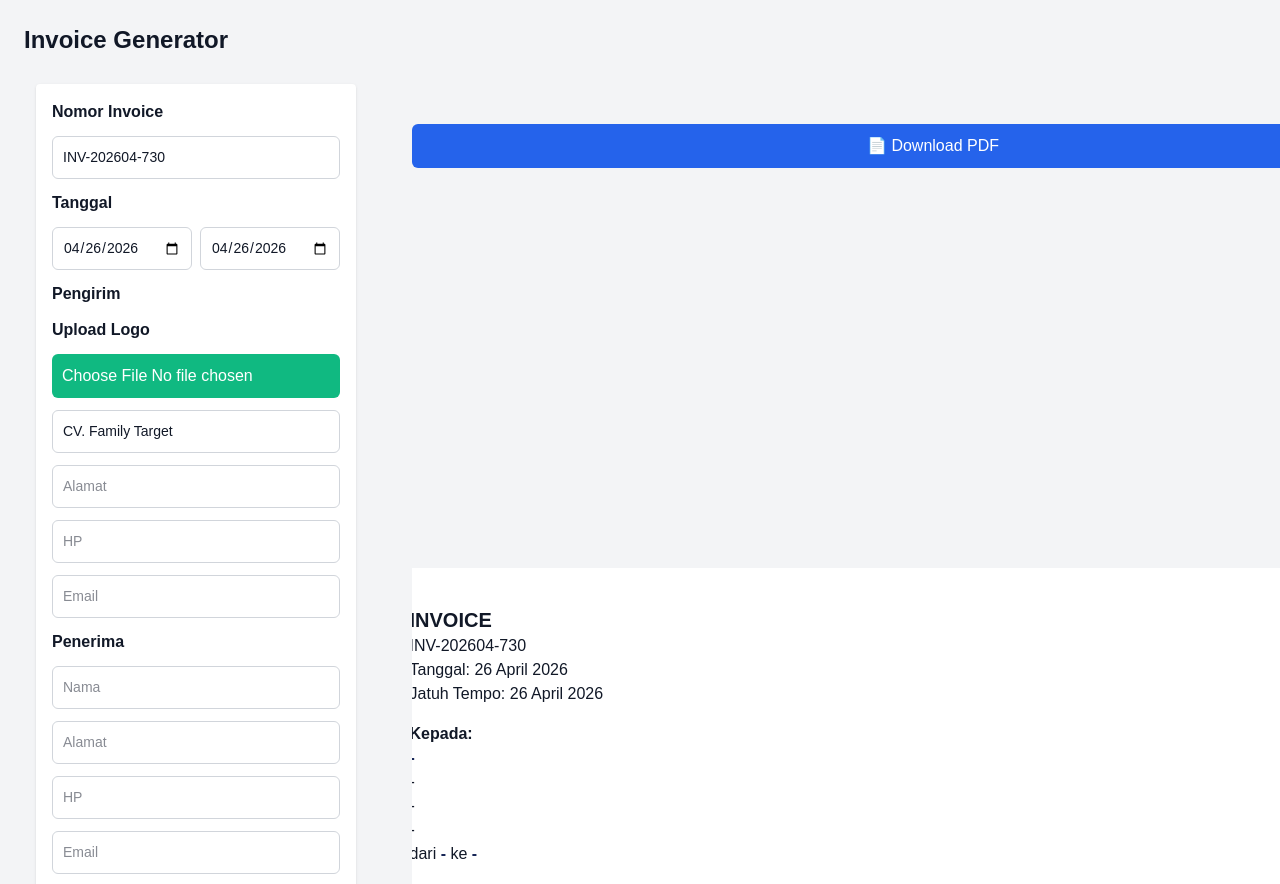
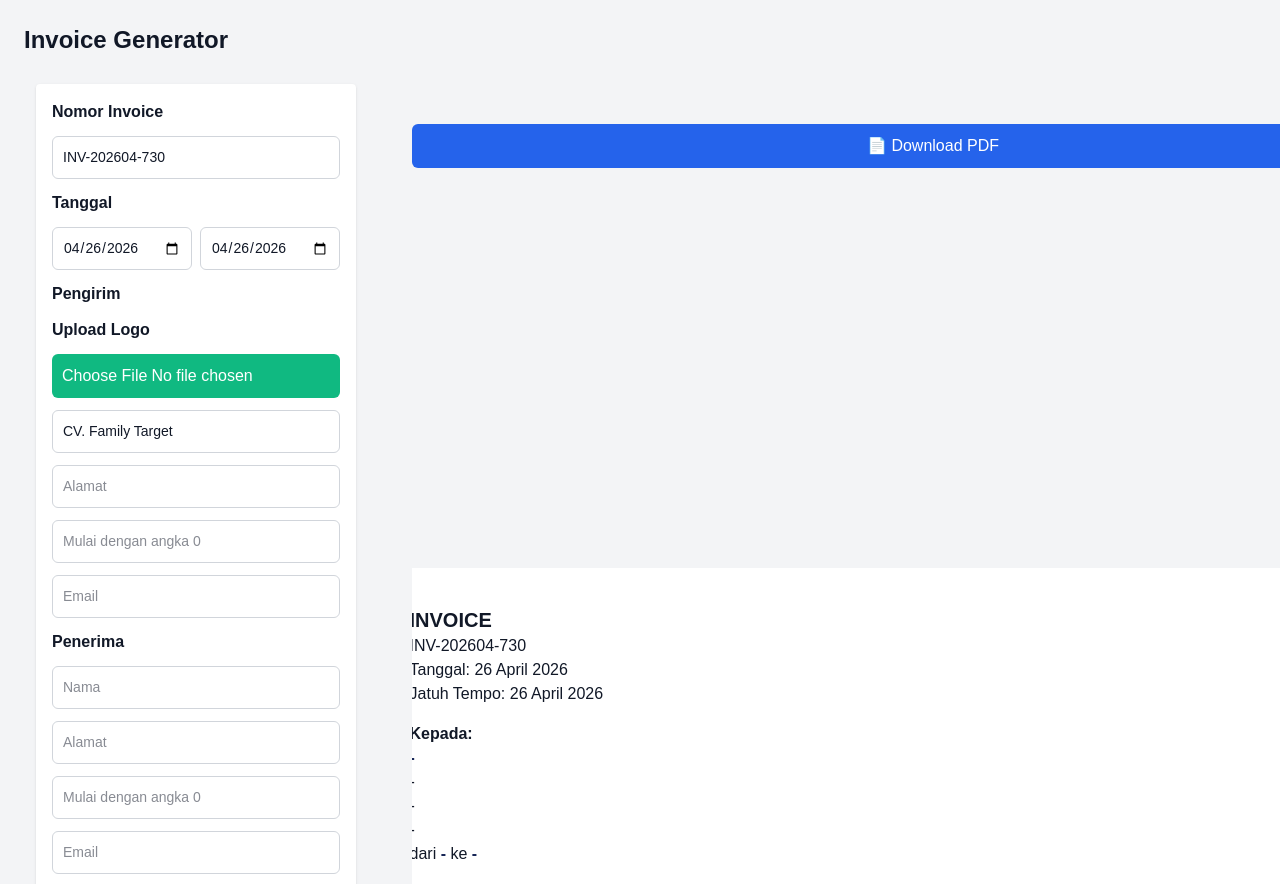
Before and after one commit to rahmatfantastik07/invoice-app, a Next.js app: page / in a window 1280 px wide. Shown: the top 884 px of the page. Built offline with nearby package versions, Linux system fonts and the light colour scheme.

Commit message:
Update InvoiceForm.tsx

```diff
--- a/app/components/InvoiceForm.tsx
+++ b/app/components/InvoiceForm.tsx
@@ -27,7 +27,7 @@ export default function InvoiceForm() {
     notes: "",
     signature: "",
     qris: "",
-    logo: "", // ✅ TAMBAHAN
+    logo: "",
   });
 
   useEffect(() => {
@@ -54,7 +54,6 @@ export default function InvoiceForm() {
     });
   };
 
-  // 🔥 SUPPORT LOGO JUGA
   const handleFile = (
     e: any,
     type: "signature" | "qris" | "logo"
@@ -72,7 +71,25 @@ export default function InvoiceForm() {
     reader.readAsDataURL(file);
   };
 
+  // 🔥 VALIDASI NOMOR HP
+  const handlePhone = (value: string, type: "from" | "to") => {
+    // hanya angka
+    if (!/^\d*$/.test(value)) return;
 
+    // max 12 digit
+    if (value.length > 12) return;
+
+    // harus mulai dari 0 (kalau sudah diisi)
+    if (value.length > 0 && !value.startsWith("0")) return;
+
+    setData({
+      ...data,
+      [type]: {
+        ...data[type],
+        phone: value,
+      },
+    });
+  };
 
   return (
     <div className="grid md:grid-cols-2 gap-6 max-w-350">
@@ -80,7 +97,6 @@ export default function InvoiceForm() {
       {/* ================= FORM ================= */}
       <div className="bg-white p-4 rounded shadow space-y-3">
 
-        {/* NOMOR */}
         <h2 className="font-bold">Nomor Invoice</h2>
         <input
           className="input"
@@ -90,7 +106,6 @@ export default function InvoiceForm() {
           }
         />
 
-        {/* TANGGAL */}
         <h2 className="font-bold">Tanggal</h2>
         <div className="flex gap-2">
           <input
@@ -111,10 +126,8 @@ export default function InvoiceForm() {
           />
         </div>
 
-        {/* PENGIRIM */}
         <h2 className="font-bold">Pengirim</h2>
 
-        {/* 🔥 UPLOAD LOGO */}
         <p className="font-semibold">Upload Logo</p>
         <input
           type="file" className="btn2"
@@ -142,16 +155,15 @@ export default function InvoiceForm() {
             })
           }
         />
+
+        {/* 🔥 VALIDASI HP PENGIRIM */}
         <input
           className="input"
-          placeholder="HP"
-          onChange={(e) =>
-            setData({
-              ...data,
-              from: { ...data.from, phone: e.target.value },
-            })
-          }
+          placeholder="Mulai dengan angka 0"
+          value={data.from.phone}
+          onChange={(e) => handlePhone(e.target.value, "from")}
         />
+
         <input
           className="input"
           placeholder="Email"
@@ -163,7 +175,6 @@ export default function InvoiceForm() {
           }
         />
 
-        {/* PENERIMA */}
         <h2 className="font-bold">Penerima</h2>
         <input
           className="input"
@@ -185,16 +196,15 @@ export default function InvoiceForm() {
             })
           }
         />
+
+        {/* 🔥 VALIDASI HP PENERIMA */}
         <input
           className="input"
-          placeholder="HP"
-          onChange={(e) =>
-            setData({
-              ...data,
-              to: { ...data.to, phone: e.target.value },
-            })
-          }
+          placeholder="Mulai dengan angka 0"
+          value={data.to.phone}
+          onChange={(e) => handlePhone(e.target.value, "to")}
         />
+
         <input
           className="input"
           placeholder="Email"
@@ -229,7 +239,6 @@ export default function InvoiceForm() {
           />
         </div>
 
-        {/* ITEM */}
         <h2 className="font-bold">Tambah Item</h2>
         {data.items.map((item: any, i: number) => (
           <div key={i}>
@@ -265,7 +274,6 @@ export default function InvoiceForm() {
           + Item
         </button>
 
-        {/* NOTES */}
         <textarea
           className="input"
           placeholder="Catatan"
@@ -274,7 +282,6 @@ export default function InvoiceForm() {
           }
         />
 
-        {/* FILE */}
         <p className="font-semibold">Upload Tanda Tangan</p>
         <input
           type="file" className="btn2"
```
